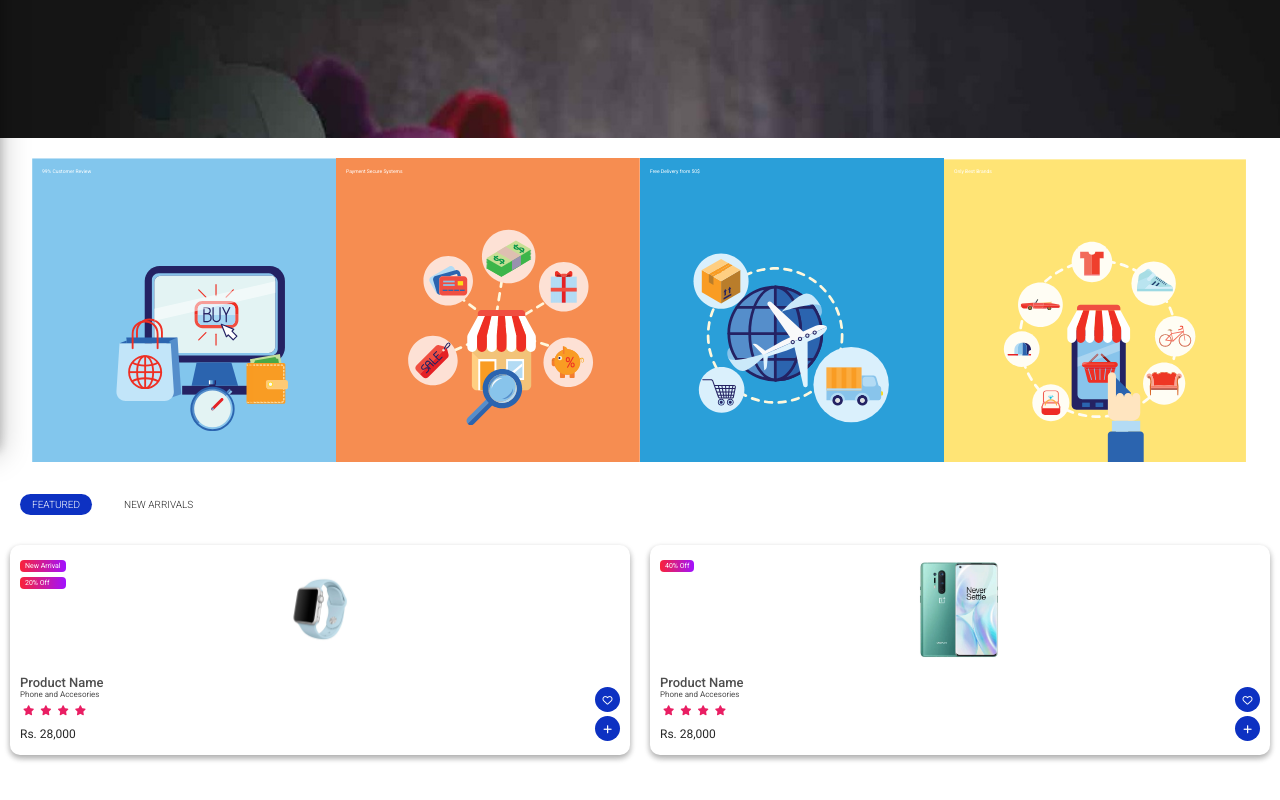
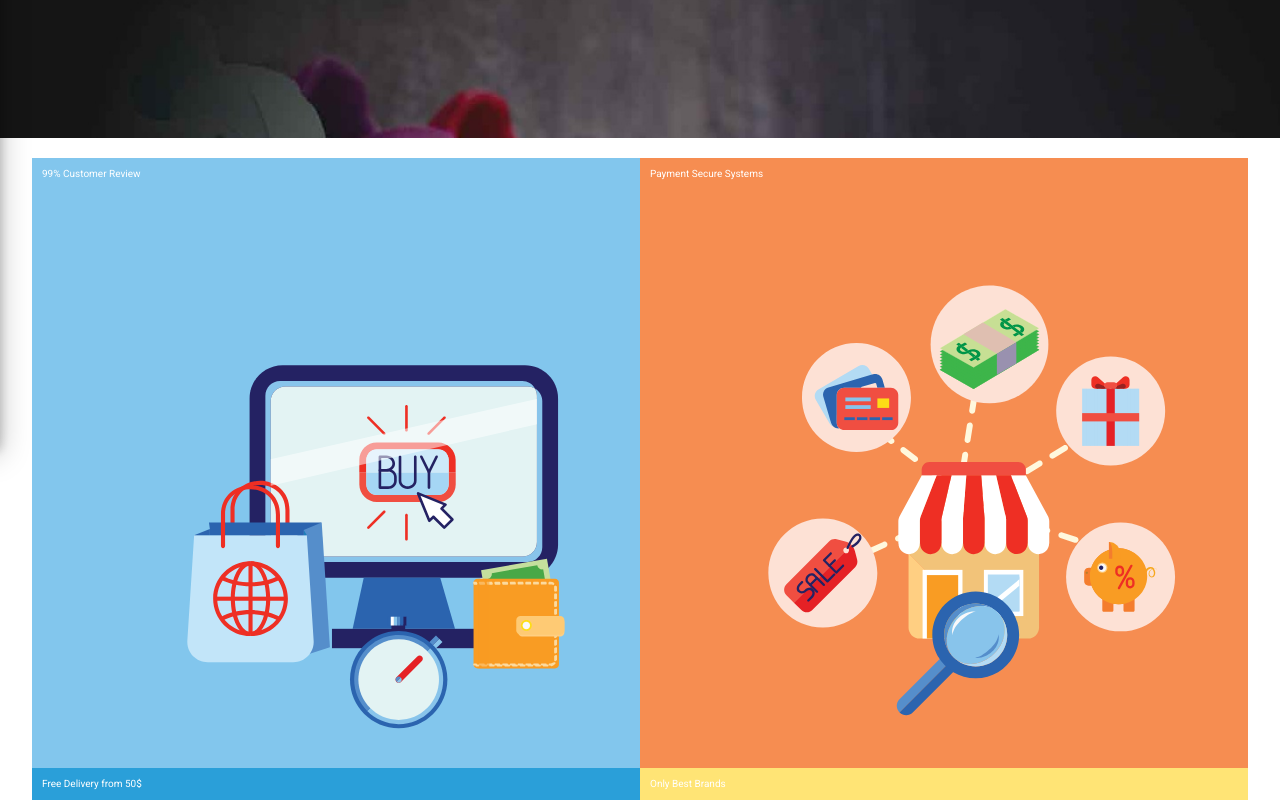
Before and after one commit to amit0805kumar/Nice-Spend, a plain HTML site: page index.html in a window 1280 px wide. Shown: the part 360-1160 px from the top of the page. Drawn offline with nearby package versions, Linux system fonts and the light colour scheme.

Commit message:
features updated

```diff
--- a/index.html
+++ b/index.html
@@ -153,6 +153,7 @@
 
     <!-- Feature -->
     <section class="feature">
+      <div class="row">
         <div class="box">
           <div class="text">
             <p>99% Customer Review</p>
@@ -165,6 +166,8 @@
           </div>
           <img src="./Images/feat3.svg" alt="feature">
         </div>
+      </div>
+      <div class="row">
         <div class="box">
           <div class="text">
             <p>Free Delivery from 50$</p>
@@ -176,6 +179,7 @@
             <p>Only Best Brands</p>
           </div>
           <img src="./Images/feat4.svg" alt="feature">
+        </div>
       </div>
     </section>
 
--- a/sass/components/feature.scss
+++ b/sass/components/feature.scss
@@ -1,22 +1,25 @@
 section.feature{
     width: 95%;
+    @include rowCenter();
+    .row{
         display: flex;
-    justify-content: center;
-    @include rowCenter();
         .box{
             flex: 1;
             position: relative;
+            overflow: hidden;
             img{
                 width: 100%;
-
+                transform: scale(1.1);
             }
             .text{
                 position: absolute;
                 left: 1rem;
                 top: 1rem;
                 color: #fff;
-            font-size: 0.5rem;
+                font-size: 1rem;
                 width: 80%;
+                z-index: 100;
             }
         }
     }
+}
```
Also changed, not shown: css/style.css, 1 other file. Lines whose indentation alone changed are shown as unchanged.
